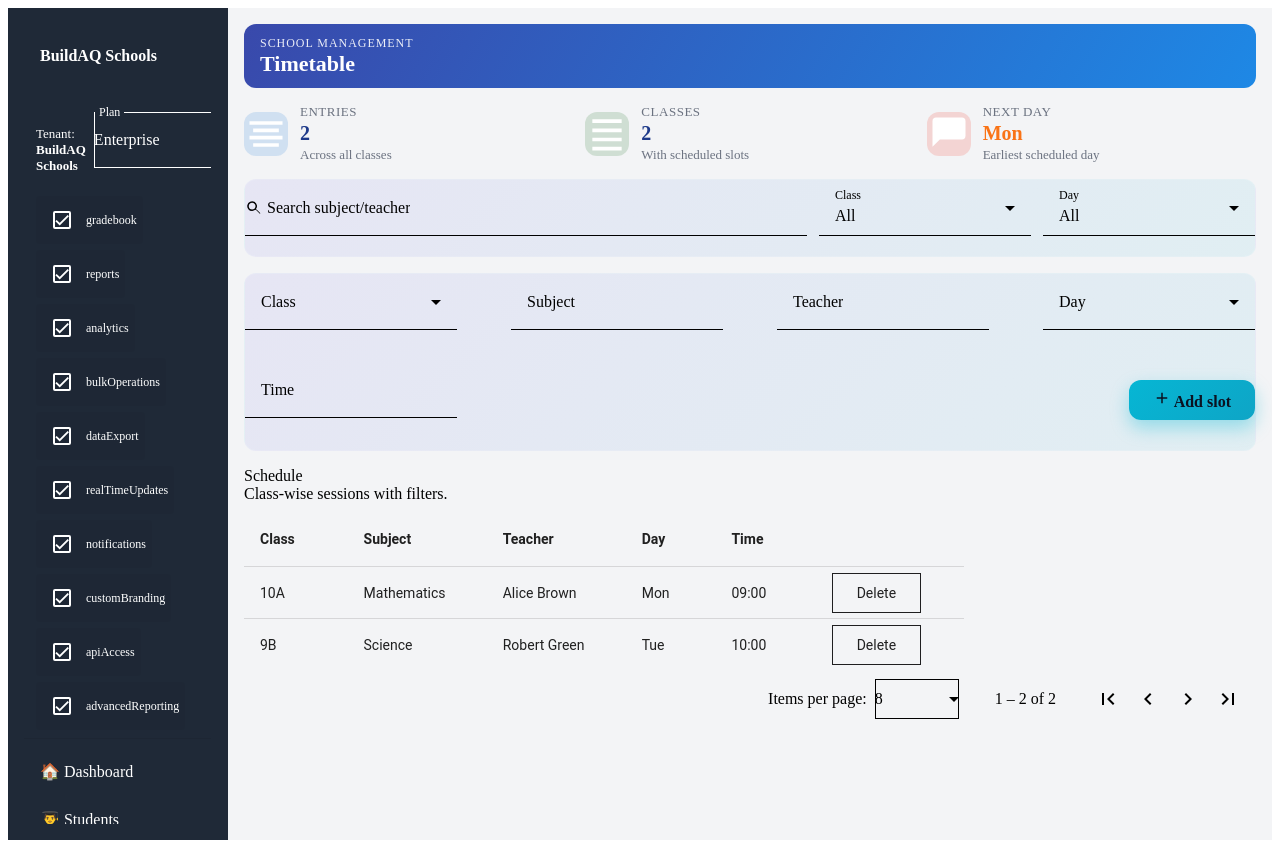
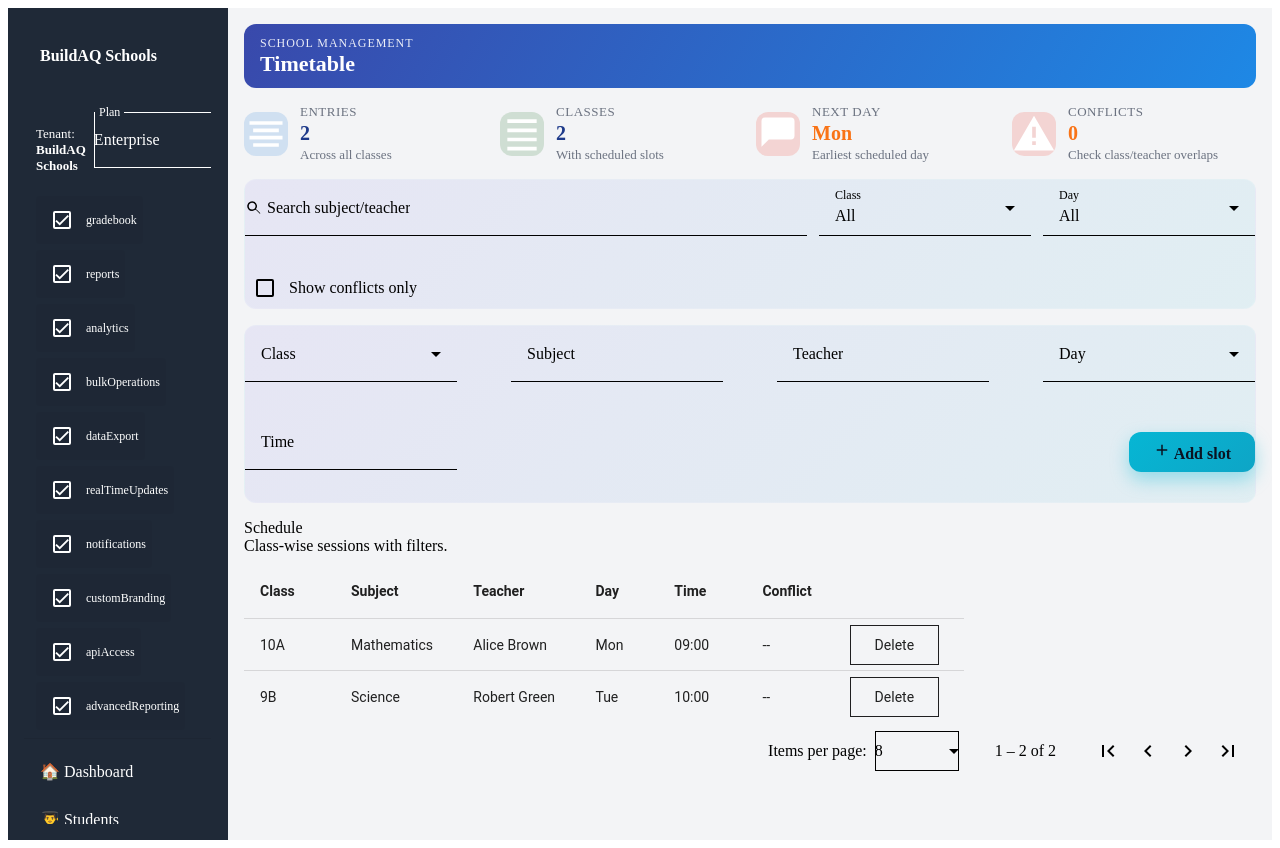
Before and after one commit to santhoshkumarvaranasi/buildaq-schools, an Angular app: page /timetable in a window 1280 px wide. Built offline with nearby package versions, Linux system fonts and the light colour scheme.

Commit message:
Added timetable conflict detection with metrics and filtering

```diff
--- a/src/app/features/timetable/timetable.ts
+++ b/src/app/features/timetable/timetable.ts
@@ -14,6 +14,8 @@ type TimetableRow = {
   teacher: string;
   day: string;
   time: string;
+  conflict?: boolean;
+  conflictReason?: string;
 };
 
 @Component({
@@ -63,6 +65,16 @@ type TimetableRow = {
             <div class="metric-hint">Earliest scheduled day</div>
           </div>
         </mat-card>
+        <mat-card class="metric-card mat-elevation-z2">
+          <div class="metric-icon warn">
+            <svg class="icon" viewBox="0 0 24 24"><path d="M1 21h22L12 2 1 21zm12-3h-2v-2h2v2zm0-4h-2V8h2v6z" fill="currentColor"/></svg>
+          </div>
+          <div class="metric-body">
+            <div class="metric-label">Conflicts</div>
+            <div class="metric-value warn-text">{{ conflictCount }}</div>
+            <div class="metric-hint">Check class/teacher overlaps</div>
+          </div>
+        </mat-card>
       </div>
 
       <mat-card class="filters-card mat-elevation-z2">
@@ -93,6 +105,7 @@ type TimetableRow = {
               <mat-option *ngFor="let d of days" [value]="d">{{d}}</mat-option>
             </mat-select>
           </mat-form-field>
+          <mat-checkbox [(ngModel)]="showConflictsOnly" (change)="applyFilters()">Show conflicts only</mat-checkbox>
         </div>
       </mat-card>
 
@@ -155,6 +168,13 @@ type TimetableRow = {
               <th mat-header-cell *matHeaderCellDef mat-sort-header>Time</th>
               <td mat-cell *matCellDef="let row">{{ row.time }}</td>
             </ng-container>
+            <ng-container matColumnDef="conflict">
+              <th mat-header-cell *matHeaderCellDef>Conflict</th>
+              <td mat-cell *matCellDef="let row">
+                <mat-chip *ngIf="row.conflict" color="warn" selected>{{ row.conflictReason }}</mat-chip>
+                <span *ngIf="!row.conflict">--</span>
+              </td>
+            </ng-container>
             <ng-container matColumnDef="actions">
               <th mat-header-cell *matHeaderCellDef></th>
               <td mat-cell *matCellDef="let row">
@@ -180,13 +200,15 @@ export class TimetableComponent implements AfterViewInit {
   classes: any[] = [];
   rows: TimetableRow[] = [];
   dataSource = new MatTableDataSource<TimetableRow>([]);
-  displayedColumns = ['classId','subject','teacher','day','time','actions'];
+  displayedColumns = ['classId','subject','teacher','day','time','conflict','actions'];
   newEntry: TimetableRow = { id: 0, classId: '', subject: '', teacher: '', day: '', time: '' };
   search = '';
   filterClass = '';
   filterDay = '';
+  showConflictsOnly = false;
   classCount = 0;
   nextDay = '';
+  conflictCount = 0;
   days = ['Mon','Tue','Wed','Thu','Fri','Sat'];
 
   @ViewChild(MatPaginator) paginator!: MatPaginator;
@@ -223,12 +245,14 @@ export class TimetableComponent implements AfterViewInit {
   }
 
   applyFilters() {
+    this.flagConflicts();
     const term = this.search.trim().toLowerCase();
     const filtered = this.rows.filter(r => {
       const matchesTerm = !term || r.subject.toLowerCase().includes(term) || r.teacher.toLowerCase().includes(term) || r.classId.toLowerCase().includes(term);
       const matchesClass = !this.filterClass || r.classId === this.filterClass;
       const matchesDay = !this.filterDay || r.day === this.filterDay;
-      return matchesTerm && matchesClass && matchesDay;
+      const matchesConflict = !this.showConflictsOnly || !!r.conflict;
+      return matchesTerm && matchesClass && matchesDay && matchesConflict;
     });
     this.dataSource.data = filtered;
     this.attachTableHelpers();
@@ -257,5 +281,27 @@ export class TimetableComponent implements AfterViewInit {
       .filter(Boolean)
       .sort((a,b) => dayOrder.indexOf(a) - dayOrder.indexOf(b));
     this.nextDay = sorted[0] || '';
+    this.conflictCount = this.rows.filter(r => r.conflict).length;
+  }
+
+  flagConflicts() {
+    // Conflict if same class and same day/time OR same teacher and same day/time
+    const keyClass = (r: TimetableRow) => `${r.classId}-${r.day}-${r.time}`;
+    const keyTeacher = (r: TimetableRow) => `${r.teacher}-${r.day}-${r.time}`;
+    const classMap = new Map<string, TimetableRow[]>();
+    const teacherMap = new Map<string, TimetableRow[]>();
+    this.rows.forEach(r => {
+      const kc = keyClass(r);
+      const kt = keyTeacher(r);
+      classMap.set(kc, [...(classMap.get(kc) || []), r]);
+      teacherMap.set(kt, [...(teacherMap.get(kt) || []), r]);
+      r.conflict = false;
+      r.conflictReason = '';
+    });
+    const mark = (items: TimetableRow[], reason: string) => {
+      if (items.length > 1) items.forEach(r => { r.conflict = true; r.conflictReason = reason; });
+    };
+    classMap.forEach(v => mark(v, 'Class overlap'));
+    teacherMap.forEach(v => mark(v, 'Teacher overlap'));
   }
 }
```
